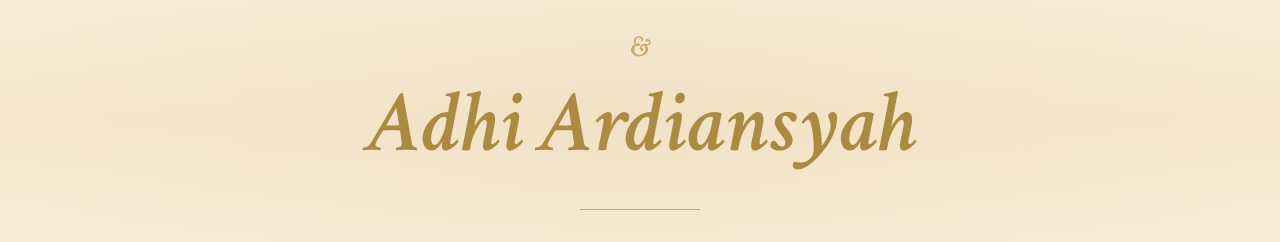
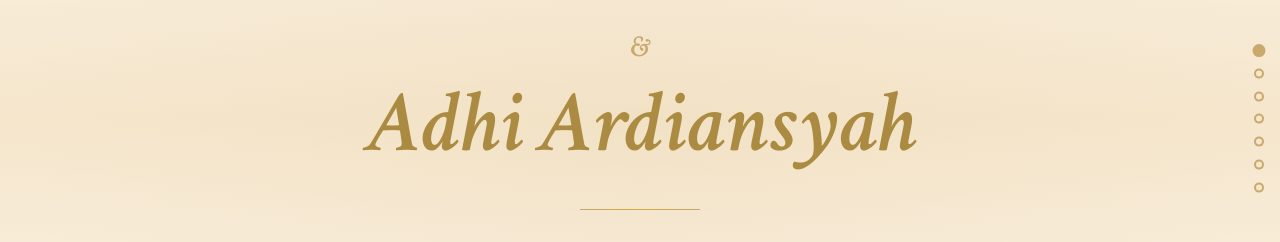
Before and after one commit to adhiardiansyah/wedding-invitation, a plain HTML site: page index.html in a window 1280 px wide. Shown: the part 281-523 px from the top of the page. Drawn offline with Linux system fonts and the light colour scheme.

Commit message:
🔧 Nav dots always visible from start

```diff
--- a/index.html
+++ b/index.html
@@ -212,7 +212,7 @@
             display: flex;
             flex-direction: column;
             gap: 0.8rem;
-            opacity: 0;
+            opacity: 1;
             transition: opacity 0.5s ease;
         }
 
```
